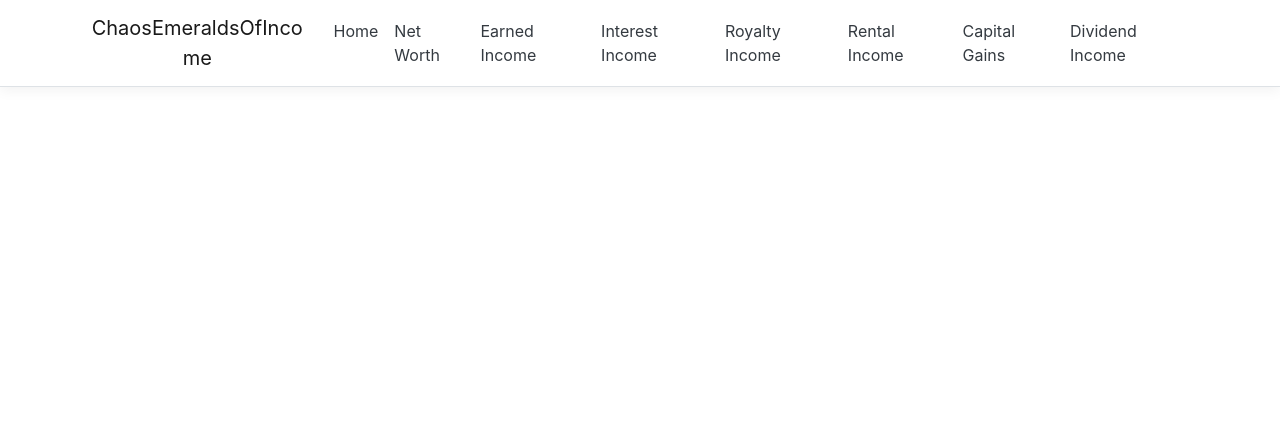
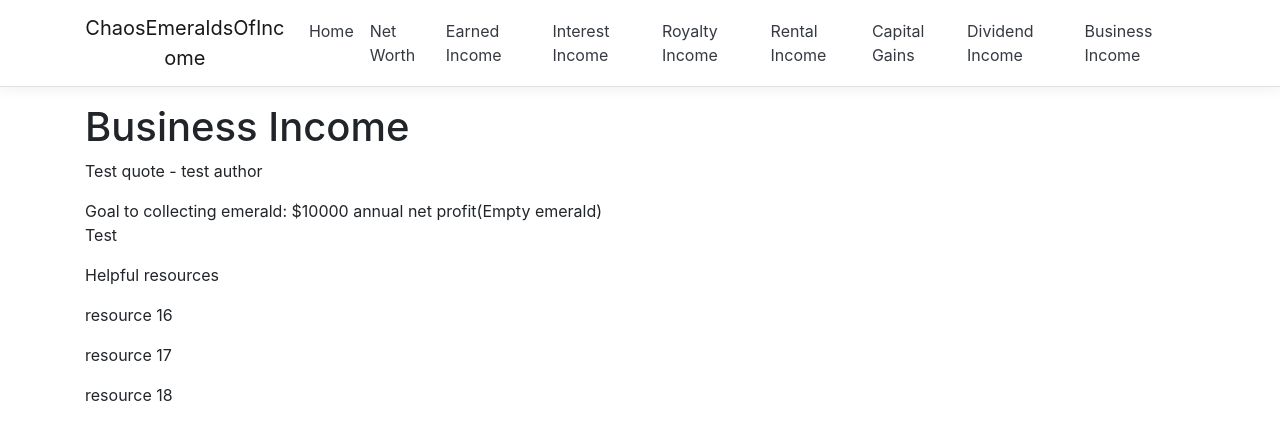
Before and after one commit to alexrogers823/chaos-emeralds-of-income, an Angular app in the folder ClientApp/: page /business-income in a window 1280 px wide. Before the commit this address led to /. Shown: the top 440 px of the page. Built offline with nearby package versions, Linux system fonts and the light colour scheme.

Commit message:
added bare content for business income

```diff
--- a/ClientApp/src/app/components/business-income/business-income.component.html
+++ b/ClientApp/src/app/components/business-income/business-income.component.html
@@ -0,0 +1,3 @@
+<emerald-component [emerald]="businessIncomeEmerald" [hasEmerald]="false">
+  <p>Test</p>
+</emerald-component>
--- a/ClientApp/src/app/components/business-income/business-income.component.ts
+++ b/ClientApp/src/app/components/business-income/business-income.component.ts
@@ -0,0 +1,22 @@
+import { Component } from "@angular/core";
+import { Emerald } from "src/app/shared/emerald.model";
+
+@Component({
+	selector: 'business-income',
+	templateUrl: './business-income.component.html'
+})
+export class BusinessIncomeComponent {
+	businessIncomeEmerald:Emerald = {
+		id: 7,
+		title: 'Business Income',
+		quote: 'Test quote',
+		author: 'test author',
+		goal: '$10000 annual net profit',
+		emeraldImageUrl: 'business.com',
+		resources: [
+			'resource 16',
+			'resource 17',
+			'resource 18',
+		]
+	}
+};
--- a/ClientApp/src/app/components/nav-menu/nav-menu.component.html
+++ b/ClientApp/src/app/components/nav-menu/nav-menu.component.html
@@ -63,6 +63,11 @@
               Dividend Income
             </a>
           </li>
+          <li class="nav-item" [routerLinkActive]="['link-active']">
+            <a class="nav-link text-dark" [routerLink]="['/business-income']">
+              Business Income
+            </a>
+          </li>
         </ul>
       </div>
     </div>
```
Also changed, not shown: ClientApp/src/app/app.module.ts (+5 -2 lines).
